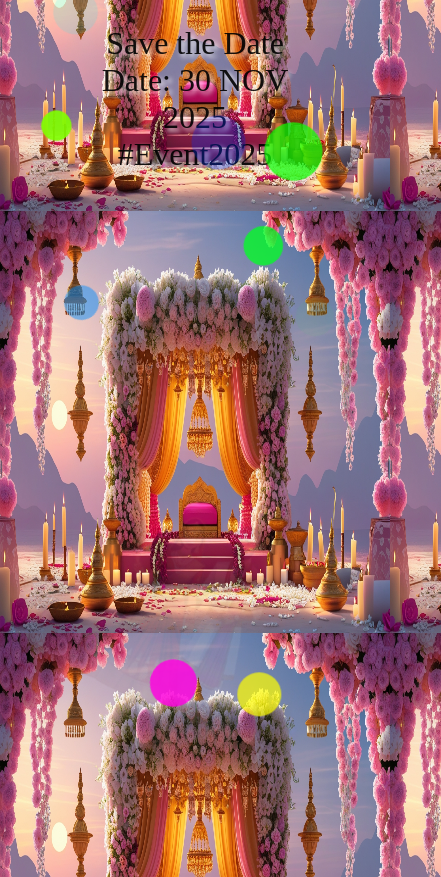
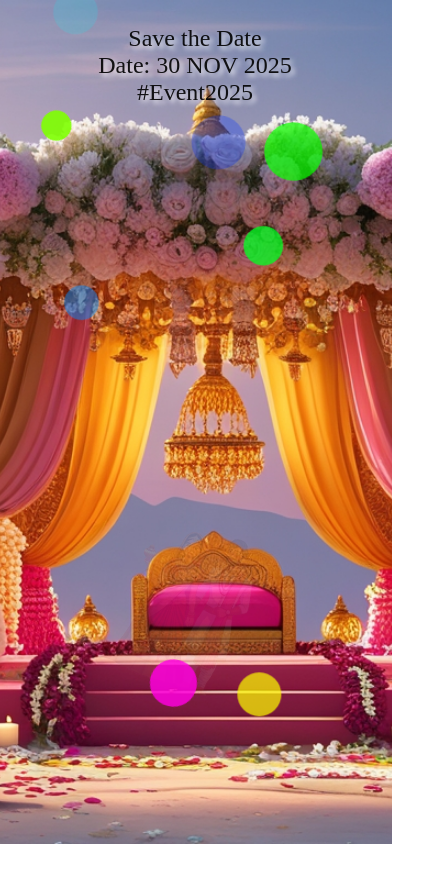
Before and after one commit to abhirup0106/wed.github.io, a plain HTML site: page index.html in a window 390 px wide. Shown: the whole page, 441 px wide, since content can reach past the window. Drawn offline with Linux system fonts and the light colour scheme.

Commit message:
Update index.html

```diff
--- a/index.html
+++ b/index.html
@@ -10,8 +10,9 @@
       margin: 0;
       height: 100vh;
       background-image: url('images/back.jpg');
-      background-size: 100% 100%;
+      background-size: cover; /* Ensure background covers screen */
       background-position: center;
+      background-repeat: no-repeat; /* Ensure background does not repeat */
       position: relative;
       overflow: hidden; /* Hide anything that goes outside the viewport */
     }
@@ -25,7 +26,6 @@
       color: rgba(0, 0, 0, 0.904);
       text-align: center;
       animation: slideIn 5s ease-out;
-
       /* Add shadow to the text */
       text-shadow: 3px 3px 5px rgb(255, 255, 255); /* X-offset, Y-offset, blur-radius, color */
     }
@@ -44,11 +44,6 @@
         opacity: 1;
         transform: translateX(-50%) translateY(50px);
       }
-    }
-      @media (max-width: 768px) {
-      body {
-        background-size: 100% 50%; /* Ensure background covers screen */
-        background-attachment: no-repeat; /* Make sure background scrolls with content */
     }
 
     /* Set the image's initial state (hidden) */
@@ -105,6 +100,23 @@
       }
     }
 
+    /* Media query for mobile devices */
+    @media (max-width: 768px) {
+      body {
+        background-size: cover; /* Ensure background covers screen */
+        background-attachment: scroll; /* Make sure background scrolls with content */
+        background-repeat: no-repeat; /* Ensure background does not repeat */
+      }
+
+      .animated-text {
+        font-size: 1.5rem;
+      }
+
+      #delayedImage {
+        height: 40%;
+      }
+    }
+
   </style>
 </head>
 <body>
```
Lines whose indentation alone changed are shown as unchanged.
